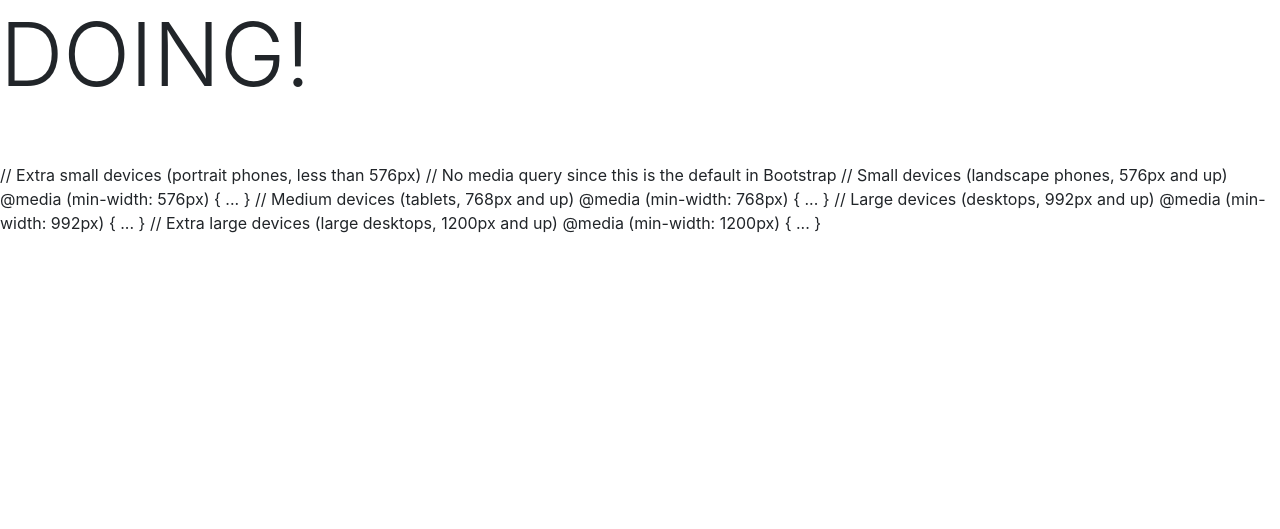
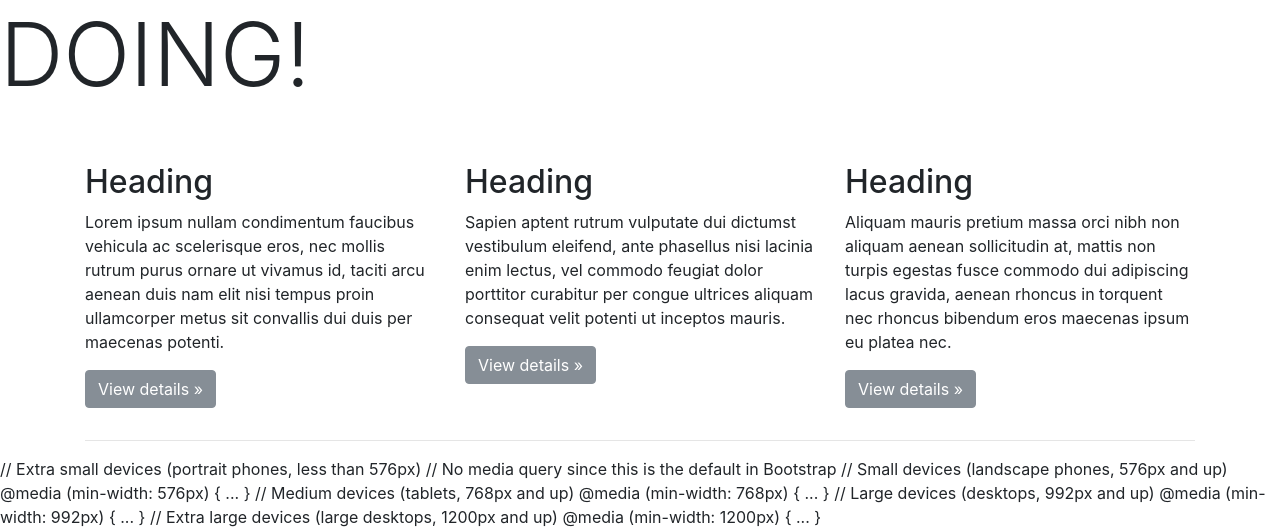
Before and after one commit to jjennings18/bootstrap-challenge, a PHP site: page /bootstrap-challenge.php in a window 1280 px wide. Shown: the part 393-922 px from the top of the page. Before the commit the page ends 626 px from the top, so only its background shows below. Run offline with PHP 8.4, Linux system fonts and the light colour scheme; some libraries are stand-ins or nearby versions.

Commit message:
random text added

```diff
--- a/bootstrap-challenge.php
+++ b/bootstrap-challenge.php
@@ -23,6 +23,31 @@
 							</div>
 							<h1 class="display-2">I DON'T KNOW WHAT IM DOING!</h1>
 					</section>
+
+
+		<div class="container">
+
+			<div class="row">
+				<div class="col-md-4">
+					<h2>Heading</h2>
+					<p>Lorem ipsum nullam condimentum faucibus vehicula ac scelerisque eros, nec mollis rutrum purus ornare ut vivamus id, taciti arcu aenean duis nam elit nisi tempus proin ullamcorper metus sit convallis dui duis per maecenas potenti. </p>
+					<p><a class="btn btn-secondary" href="#" role="button">View details »</a></p>
+				</div>
+				<div class="col-md-4">
+					<h2>Heading</h2>
+					<p>Sapien aptent rutrum vulputate dui dictumst vestibulum eleifend, ante phasellus nisi lacinia enim lectus, vel commodo feugiat dolor porttitor curabitur per congue ultrices aliquam consequat velit potenti ut inceptos mauris. </p>
+					<p><a class="btn btn-secondary" href="#" role="button">View details »</a></p>
+				</div>
+				<div class="col-md-4">
+					<h2>Heading</h2>
+					<p>Aliquam mauris pretium massa orci nibh non aliquam aenean sollicitudin at, mattis non turpis egestas fusce commodo dui adipiscing lacus gravida, aenean rhoncus in torquent nec rhoncus bibendum eros maecenas ipsum eu platea nec.</p>
+					<p><a class="btn btn-secondary" href="#" role="button">View details »</a></p>
+				</div>
+			</div>
+
+			<hr>
+
+		</div>
 		// Extra small devices (portrait phones, less than 576px)
 		// No media query since this is the default in Bootstrap
 
```
